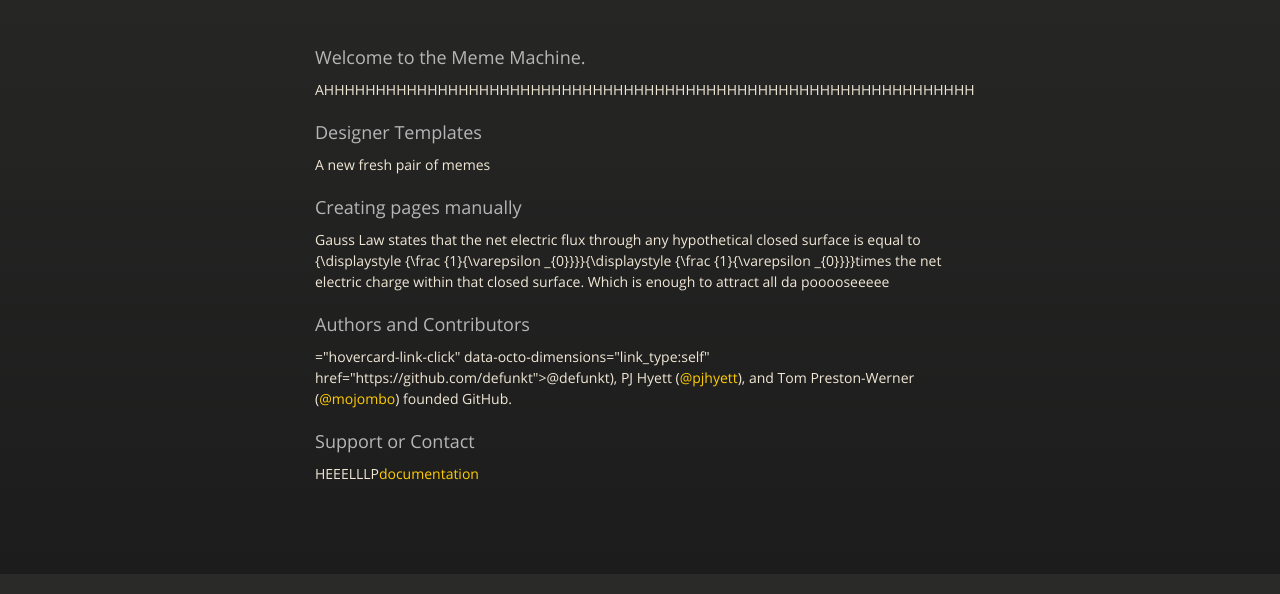
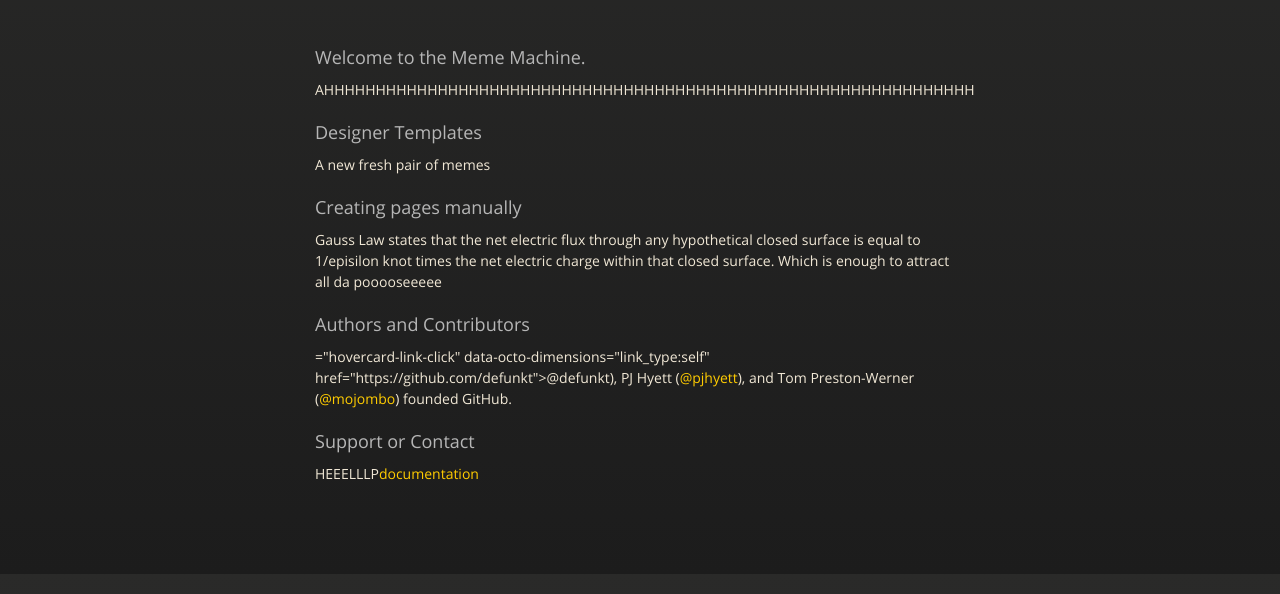
Before and after one commit to orekkki/balls_in_ma_face, a plain HTML site: page index.html in a window 1280 px wide. Shown: the part 226-820 px from the top of the page. Drawn offline with nearby package versions, Linux system fonts and the light colour scheme.

Commit message:
Update index.html

```diff
--- a/index.html
+++ b/index.html
@@ -46,7 +46,7 @@
 <p>A new fresh pair of memes</p>
 <h3>
 <a id="creating-pages-manually" class="anchor" href="#creating-pages-manually" aria-hidden="true"><span aria-hidden="true" class="octicon octicon-link"></span></a>Creating pages manually</h3>
-<p>Gauss Law states that the net electric flux through any hypothetical closed surface is equal to {\displaystyle {\frac {1}{\varepsilon _{0}}}}{\displaystyle {\frac {1}{\varepsilon _{0}}}}times the net electric charge within that closed surface. Which is enough to attract all da pooooseeeee</p>
+<p>Gauss Law states that the net electric flux through any hypothetical closed surface is equal to 1/episilon knot times the net electric charge within that closed surface. Which is enough to attract all da pooooseeeee</p>
 <h3>
 <a id="authors-and-contributors" class="anchor" href="#authors-and-contributors" aria-hidden="true"><span aria-hidden="true" class="octicon octicon-link"></span></a>Authors and Contributors</h3>
 <p>="hovercard-link-click" data-octo-dimensions="link_type:self" href="https://github.com/defunkt">@defunkt</a>), PJ Hyett (<a class="user-mention" data-hovercard-type="user" data-hovercard-url="/users/pjhyett/hovercard" data-octo-click="hovercard-link-click" data-octo-dimensions="link_type:self" href="https://github.com/pjhyett">@pjhyett</a>), and Tom Preston-Werner (<a class="user-mention" data-hovercard-type="user" data-hovercard-url="/users/mojombo/hovercard" data-octo-click="hovercard-link-click" data-octo-dimensions="link_type:self" href="https://github.com/mojombo">@mojombo</a>) founded GitHub.</p>
```
